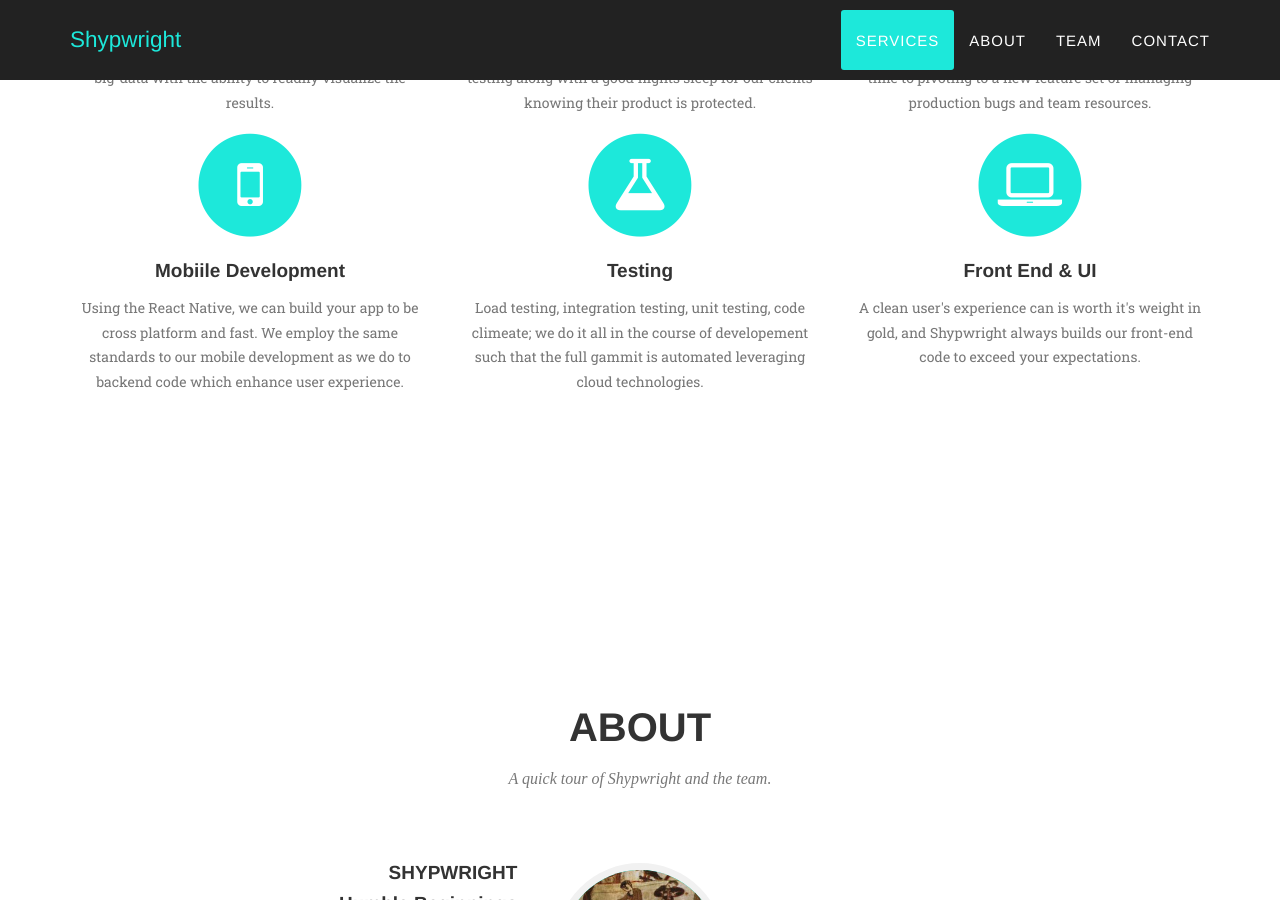
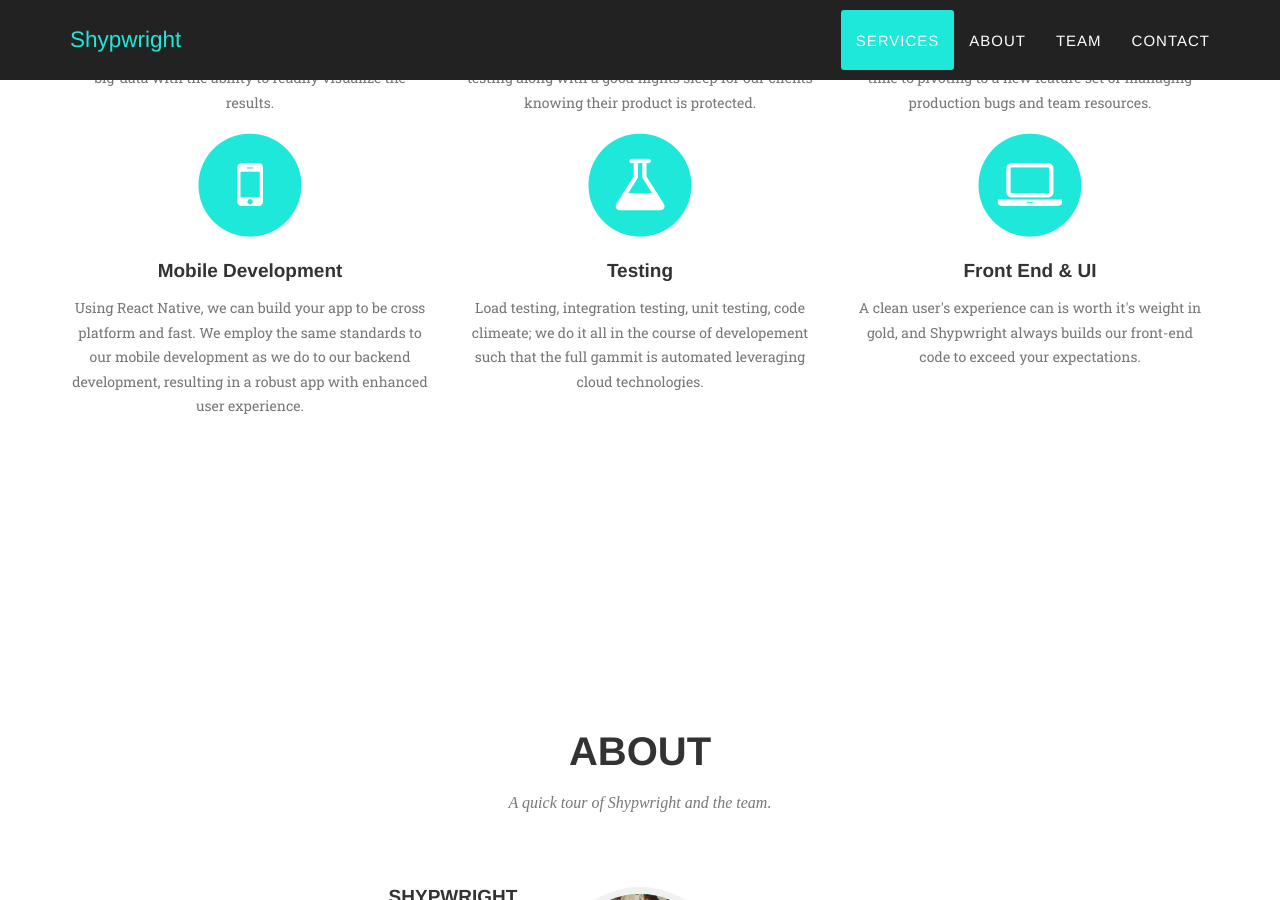
Before and after one commit to shypwrights/shypwright.github.io, a Jekyll site: the page built from index.html, in a window 1280 px wide and 900 px high, scrolled down 1557 px. Built offline with Jekyll 4.4.1, drawn with Linux system fonts in a browser that asks for light colours; some web fonts are replaced.

Commit message:
fixed my retarded typos with the mobile service

```diff
--- a/_includes/services.html
+++ b/_includes/services.html
@@ -62,8 +62,8 @@
                         <i class="fa fa-circle fa-stack-2x text-primary"></i>
                         <i class="fa fa-mobile fa-stack-1x fa-inverse"></i>
                     </span>
-                    <h4 class="service-heading">Mobiile Development</h4>
-                    <p class="text-muted">Using the React Native, we can build your app to be cross platform and fast. We employ the same standards to our mobile development as we do to backend code which enhance user experience.</p>
+                    <h4 class="service-heading">Mobile Development</h4>
+                    <p class="text-muted">Using React Native, we can build your app to be cross platform and fast. We employ the same standards to our mobile development as we do to our backend development, resulting in a robust app with enhanced user experience.</p>
                 </div>
                 <div class="col-md-4">
                     <span class="fa-stack fa-4x">
```
Also changed, not shown: 7 other files.
